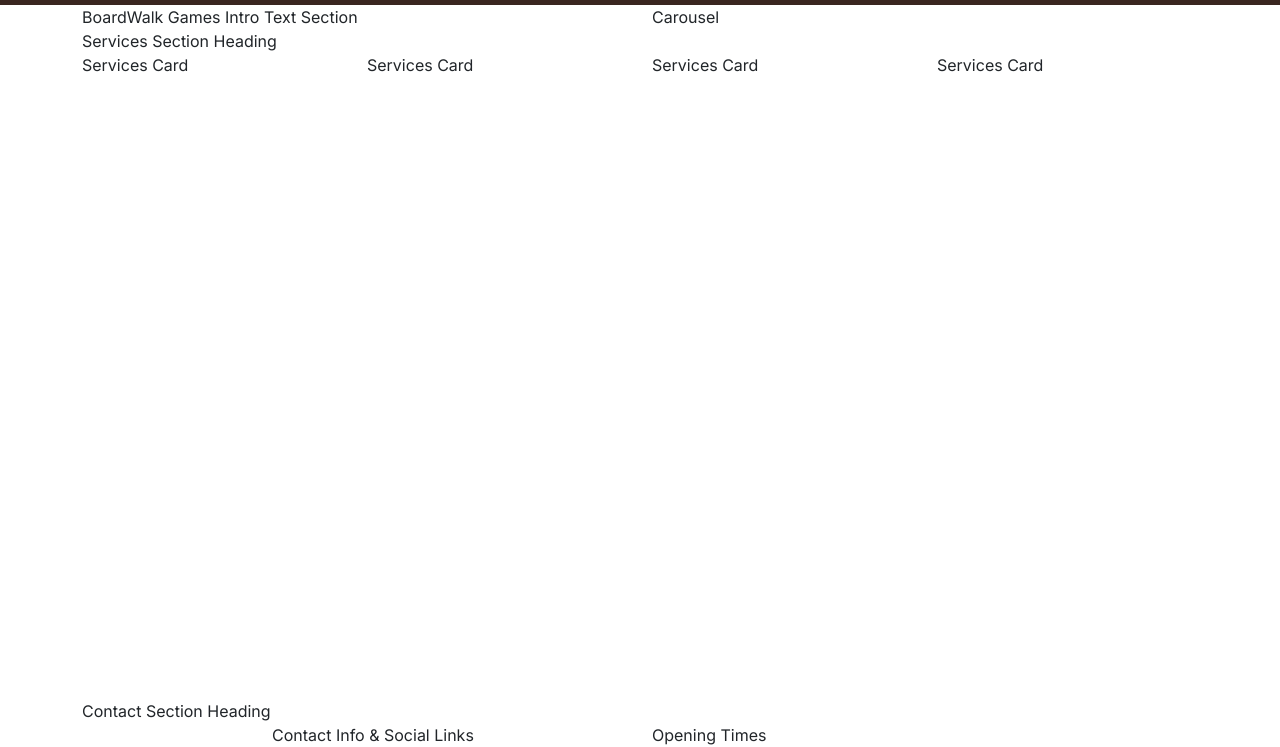
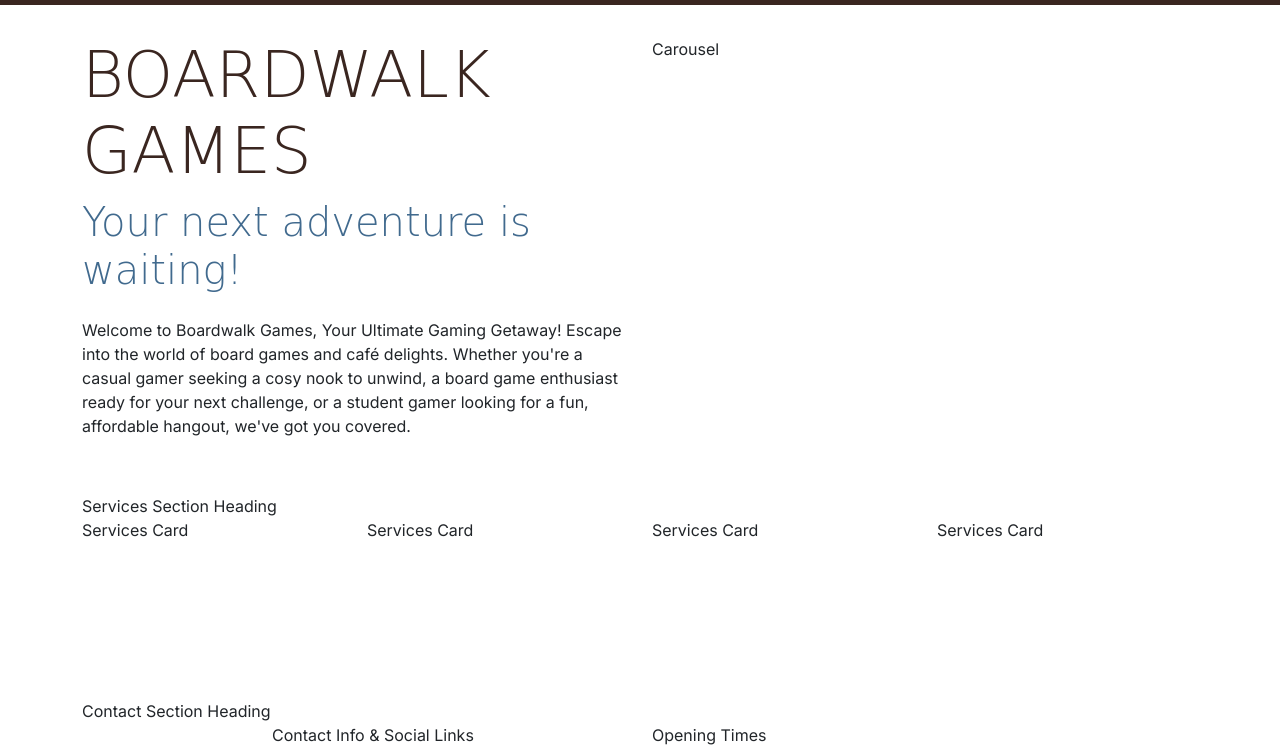
Before and after one commit to Gruheem/boardwalk-games, a plain HTML site: page index.html in a window 1280 px wide. Shown: the part 53-800 px from the top of the page. Drawn offline with nearby package versions, Linux system fonts and the light colour scheme; a web font is replaced by a local one.

Commit message:
Add the Header Text

```diff
--- a/assets/css/style.css
+++ b/assets/css/style.css
@@ -21,10 +21,16 @@ h2,
 h3 {
   font-family: var(--secondary-font);
   color: var(--primary-color);
+  text-transform: uppercase;
 }
 
 .sub-heading-color {
   color: var(--highlight-color);
+}
+
+.section {
+  margin-top: 2rem;
+  margin-bottom: 2rem;
 }
 
 /*Navbar Styling*/
@@ -35,6 +41,14 @@ h3 {
 #navbar .logo {
   width:30px;
 }
+
+/* Header Styling */
+#header .lead {
+  font-family: var(--secondary-font);
+}
+
+
+
 /* Grid Visualisation for testing */
 /* .container,
 .row {
--- a/index.html
+++ b/index.html
@@ -54,7 +54,11 @@
     <nav id="navbar" class="navbar navbar-expand-lg" data-bs-theme="dark">
       <div class="container">
         <a class="navbar-brand" href="index.html"
-          ><img src="assets/images/logo-sm-white.png" alt="BoardWalk Games Logo" class="logo" />
+          ><img
+            src="assets/images/logo-sm-white.png"
+            alt="BoardWalk Games Logo"
+            class="logo"
+          />
         </a>
         <button
           class="navbar-toggler"
@@ -70,7 +74,9 @@
         <div class="collapse navbar-collapse" id="navbarSupportedContent">
           <ul class="navbar-nav ms-auto">
             <li class="nav-item">
-              <a class="nav-link active" aria-current="page" href="index.html">Home</a>
+              <a class="nav-link active" aria-current="page" href="index.html"
+                >Home</a
+              >
             </li>
             <li class="nav-item">
               <a class="nav-link" href="#">Services</a>
@@ -90,9 +96,19 @@
     </nav>
 
     <!-- Header with Carosel -->
-    <header class="container">
+    <header id="header" class="container section">
       <div class="row">
-        <div class="col-12 col-xl-6">BoardWalk Games Intro Text Section</div>
+        <div class="col-12 col-xl-6 text-center text-xl-start">
+          <h1 class="display-3">Boardwalk Games</h1>
+          <p class="lead display-6 sub-heading-color">Your next adventure is waiting!</p>
+          <p class="my-4">
+            Welcome to Boardwalk Games, Your Ultimate Gaming Getaway! Escape
+            into the world of board games and café delights. Whether you're a
+            casual gamer seeking a cosy nook to unwind, a board game enthusiast
+            ready for your next challenge, or a student gamer looking for a fun,
+            affordable hangout, we've got you covered.
+          </p>
+        </div>
         <div class="col-12 col-xl-6">Carousel</div>
       </div>
     </header>
```
